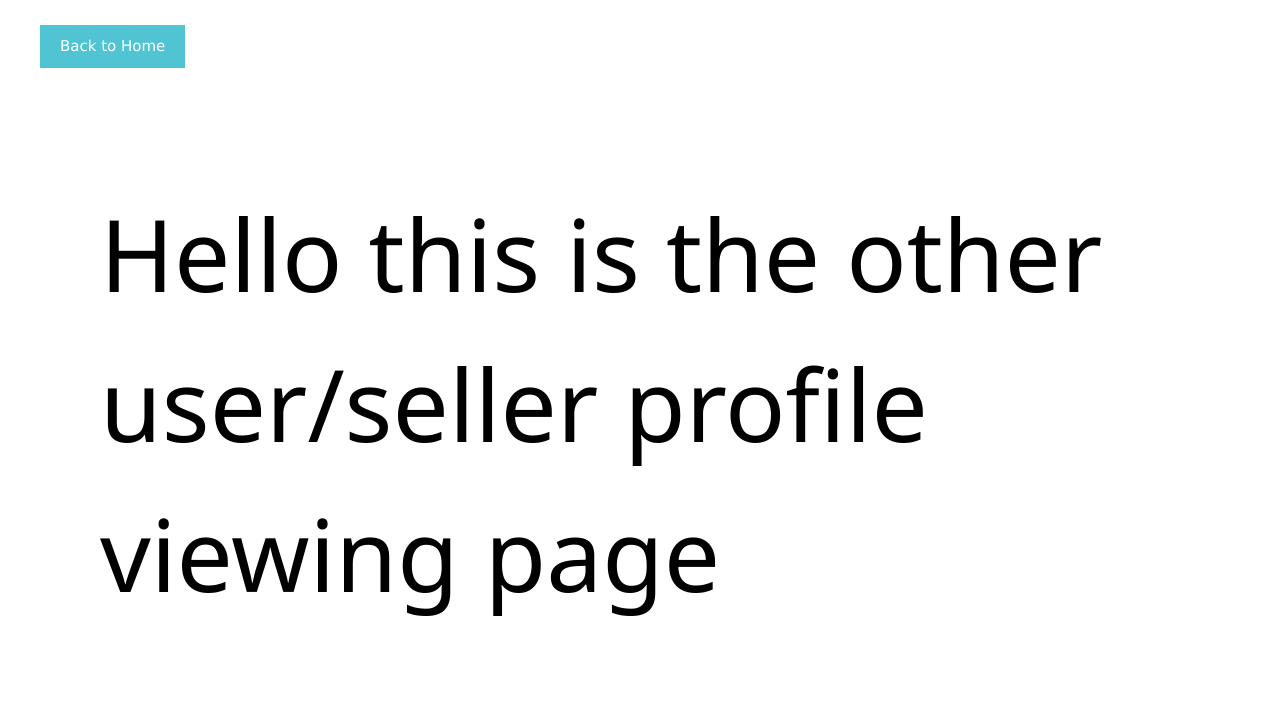
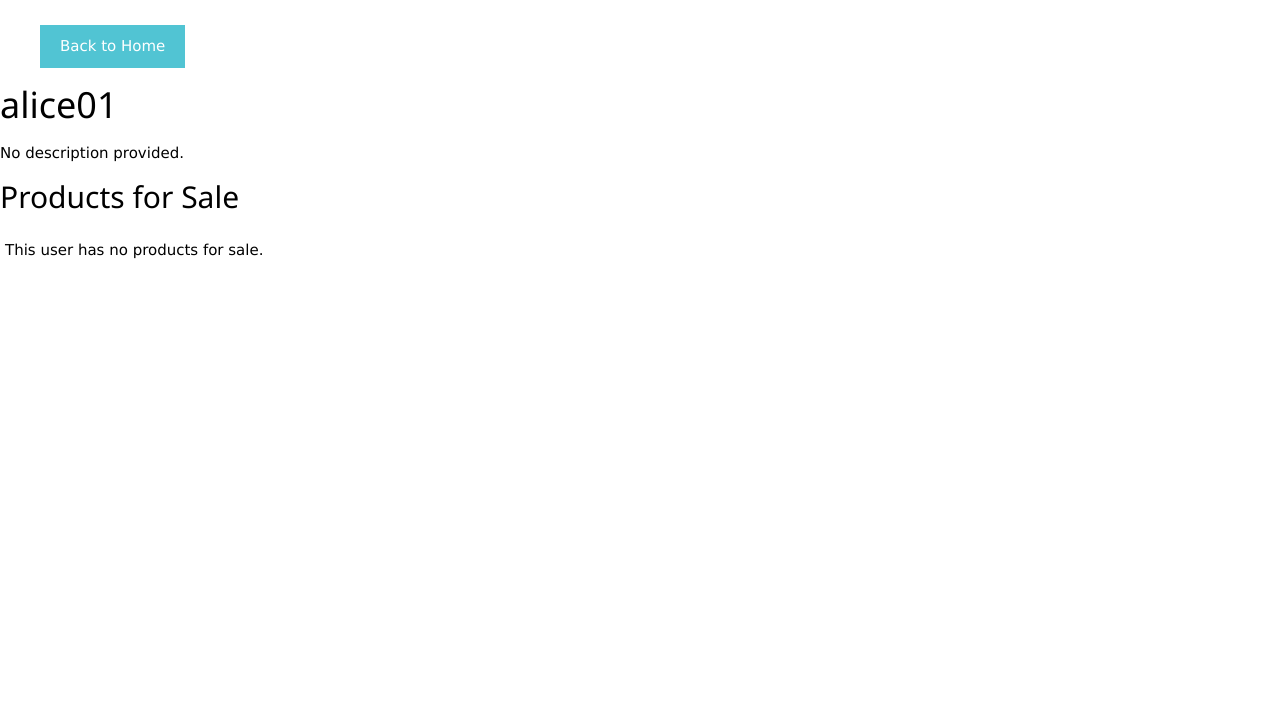
Before and after one commit to rosiephandang/Flask---TOI-Market, a Flask app: page /sellerprofile/1 in a window 1280 px wide. Shown: the part 60-787 px from the top of the page. Run offline with Flask 3, Linux system fonts and the light colour scheme; data comes from the database, SQL or seed files in the repository.

Commit message:
users can now view seller profiles.

```diff
--- a/app.py
+++ b/app.py
@@ -104,7 +104,7 @@ def meeting_signed_in(location_id):
 
 @app.route('/product_signed_in/<int:product_id>')
 def product_signed_in(product_id):
-    product = query_db("SELECT products.*, users.username AS seller_username FROM products INNER JOIN users ON products.seller_key = users.user_id WHERE products.product_id = ?", (product_id,), one=True)
+    product = query_db("SELECT products.*, users.user_id AS seller_key, users.username AS seller_username FROM products INNER JOIN users ON products.seller_key = users.user_id WHERE products.product_id = ?", (product_id,), one=True)
     user_id = session.get('user_id')
     liked = query_db("SELECT * FROM product_likes WHERE product_id = ? AND user_id = ?", (product_id, user_id), one=True)
     return render_template("product_signed_in.html",product=product, liked=liked)
@@ -117,7 +117,8 @@ def notifications_signed_in(user_id):
 @app.route('/seller_profile_signed_in/<int:user_id>')
 def seller_profile_signed_in(user_id):
     user = query_db("SELECT * FROM users WHERE user_id = ?", (user_id,), one=True)
-    return render_template("seller_profile_signed_in.html", user=user)
+    products = query_db("SELECT * FROM products WHERE seller_key = ? ORDER BY date_posted DESC", (user_id,))
+    return render_template("seller_profile_signed_in.html", user=user, products=products)
 
 @app.route('/userprofile_signed_in/<int:user_id>', methods=["GET","POST"])
 def userprofile_signed_in(user_id):
--- a/static/css/style.css
+++ b/static/css/style.css
@@ -409,3 +409,35 @@ li.dropdown {
 .addproduct button:hover {
     background-color: #108b96;
 }
+
+.seller-products {
+    display: flex;
+    flex-wrap: nowrap;
+    gap: 20px;
+    overflow-x: auto;
+    overflow-y: hidden;
+    width: 100%;
+    padding: 10px 5px 20px;
+}
+
+.seller-product {
+    flex: 0 0 220px;
+    width: 220px;
+    text-decoration: none;
+    color: inherit;
+}
+
+.seller-product img {
+    width: 220px;
+    height: 220px;
+    object-fit: cover;
+    display: block;
+}
+
+.seller-product h3 {
+    margin: 10px 0 5px;
+}
+
+.seller-product p {
+    margin: 5px 0;
+}
--- a/templates/product_signed_in.html
+++ b/templates/product_signed_in.html
@@ -9,7 +9,7 @@
     <!--right columnn -->
     <div class="productinfosection">
         <h1 class="producttitle">{{ product['product_name'] }}</h1>
-        <p class="productseller" >Sold by:<a href="{{ url_for('seller_profile_signed_in', user_id=1) }} " class="active1" >{{ product['seller_username'] }}</p></a>
+        <p class="productseller" >Sold by:<a href="{{ url_for('seller_profile_signed_in', user_id=product['seller_key']) }} " class="active1" >{{ product['seller_username'] }}</a></p>
         <h2 class="productprice">${{ product['price_suggested'] }}</h2>
         <div class="productstatus">
             <strong>Status:</strong>
--- a/templates/sellerprofile.html
+++ b/templates/sellerprofile.html
@@ -1,9 +1,27 @@
 {% extends "layout.html" %}
 {% block body %}
     <!-- other user/seller profile viewing page-->
-    <a href="{{ url_for('home') }}" class="backhome">Back to Home</a>
-    <h1 class="test">Hello this is the other user/seller profile viewing page</h1>
-
-
+    <a href="{{ url_for('home_signed_in') }}" class="backhome">Back to Home</a>
+<div class="seller-profile">
+    <h1>{{ user['username'] }}</h1>
+    {% if user['description'] %}
+        <p>{{ user['description'] }}</p>
+    {% else %}
+        <p>No description provided.</p>
+    {% endif %}
+    <h2>Products for Sale</h2>
+    <div class="seller-products">
+        {% for product in products %}
+            <a href="{{ url_for('product_signed_in', product_id=product['product_id']) }}"
+               class="seller-product">
+                <img src="{{ product['image_url'] }}" alt="{{ product['product_name'] }}">
+                <h3>{{ product['product_name'] }}</h3>
+                <p>${{ product['price_suggested'] }}</p>
+            </a>
+        {% else %}
+            <p>This user has no products for sale.</p>
+        {% endfor %}
+    </div>
+</div>
 
 {% endblock %}
```
Also changed, not shown: templates/seller_profile_signed_in.html (+21 -5 lines).
